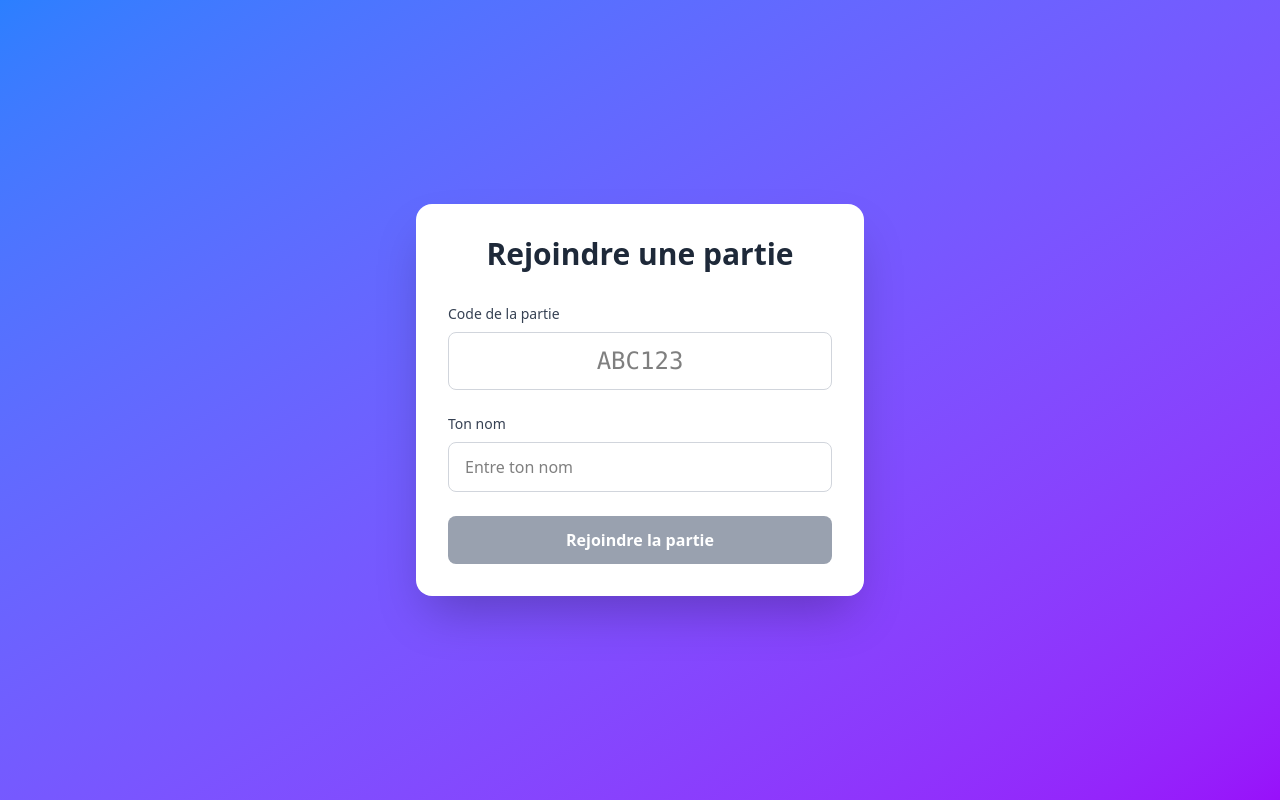
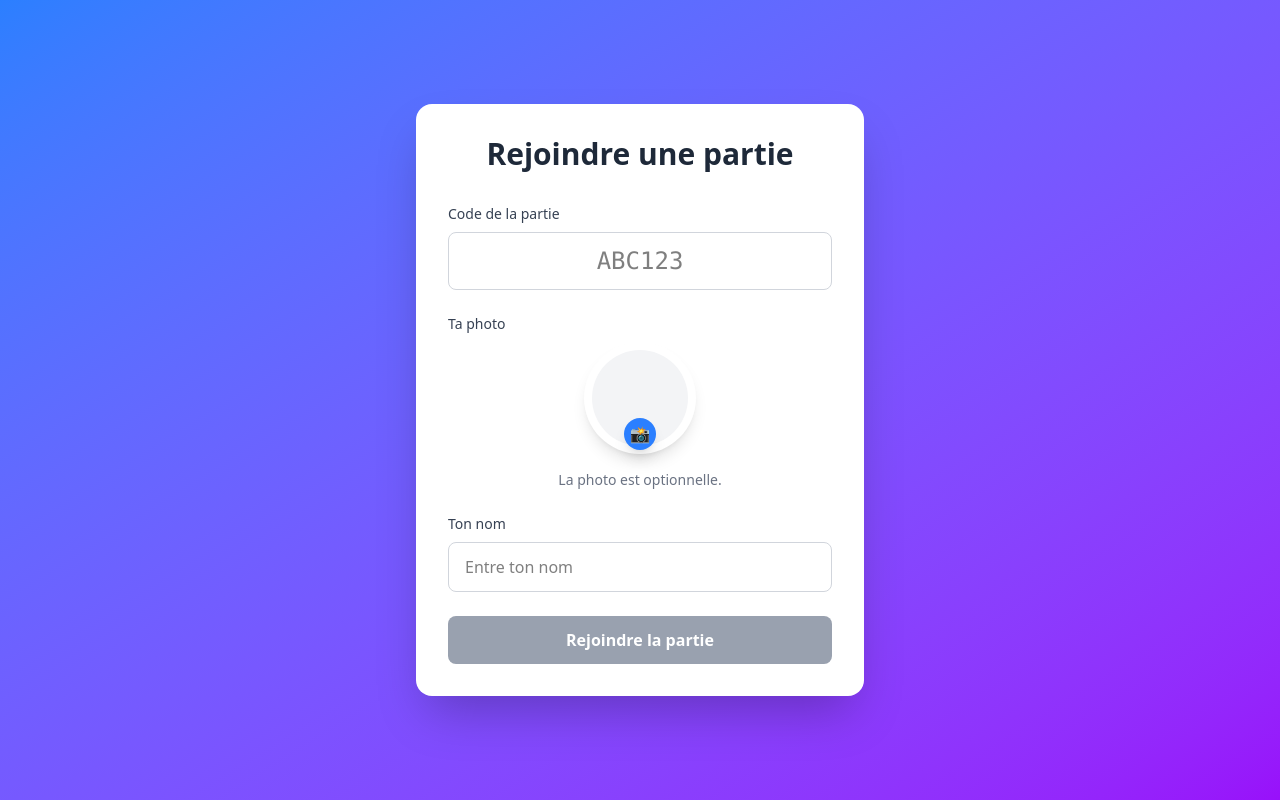
Before and after one commit to Emk0oo/La-roulette-russe, a Nuxt app: page /join in a window 1280 px wide. Built offline with nearby package versions, Linux system fonts and the light colour scheme; no server answers.

Commit message:
[ADD] photo

```diff
--- a/pages/admin/dashboard.vue
+++ b/pages/admin/dashboard.vue
@@ -54,7 +54,7 @@
             >
               <div class="flex items-center space-x-3">
                 <div
-                  class="w-12 h-12 bg-white rounded-full flex items-center justify-center"
+                    class="w-12 h-12 bg-white rounded-full flex items-center justify-center overflow-hidden"
                 >
                   <span class="text-2xl">{{ getPlayerEmoji(player.id) }}</span>
                 </div>
--- a/pages/join.vue
+++ b/pages/join.vue
@@ -15,6 +15,35 @@
               class="w-full px-4 py-3 border border-gray-300 rounded-lg text-center text-2xl font-mono uppercase focus:outline-none focus:ring-2 focus:ring-blue-500"
               @input="gameCode = gameCode.toUpperCase()"
           >
+        </div>
+
+        <!-- Section photo avec condition v-if/v-else -->
+        <div class="space-y-4">
+          <label class="block text-sm font-medium text-gray-700 mb-2">Ta photo</label>
+
+          <!-- Photo déjà prise -->
+          <div v-if="photo" class="relative w-28 h-28 mx-auto rounded-full shadow-lg bg-white flex items-center justify-center">
+            <img :src="photo" alt="Photo capturée" class="w-24 h-24 object-cover rounded-full">
+            <button
+                @click="restartCamera"
+                class="absolute top-1 right-1 bg-gray-200 p-1 rounded-full shadow hover:bg-gray-300"
+            >
+              <span class="text-gray-700 text-xs">✕</span>
+            </button>
+          </div>
+
+          <!-- Capture de photo -->
+          <div v-else class="relative w-28 h-28 mx-auto rounded-full shadow-lg bg-white flex items-center justify-center">
+            <video ref="videoRef" autoplay class="w-24 h-24 object-cover rounded-full bg-gray-100"></video>
+            <button
+                @click="capturePhoto"
+                class="absolute bottom-1 bg-blue-500 text-white w-8 h-8 rounded-full shadow-lg flex items-center justify-center hover:bg-blue-600 transition"
+            >
+              📸
+            </button>
+          </div>
+
+          <p class="text-sm text-gray-500 mt-2 text-center">La photo est optionnelle.</p>
         </div>
 
         <!-- Nom du joueur -->
@@ -46,34 +75,104 @@
 
       <!-- État connecté -->
       <div v-else class="text-center">
-        <div class="text-6xl mb-4">{{ playerEmoji }}</div>
+        <img v-if="photo" :src="photo" alt="Photo du joueur" class="w-24 h-24 rounded-full mx-auto mb-4">
+        <div v-else class="text-6xl mb-4">{{ playerEmoji }}</div>
         <h2 class="text-2xl font-bold text-gray-800 mb-2">Bienvenue {{ playerName }}!</h2>
         <p class="text-gray-600 mb-4">Tu es connecté à la partie</p>
         <div class="bg-gray-100 rounded-lg p-4 mb-4">
           <p class="text-lg font-mono">{{ gameCode }}</p>
         </div>
-        <p class="text-gray-500">En attente du lancement de la partie...</p>
+        <p class="text-gray-500 mb-4">En attente du lancement de la partie...</p>
       </div>
     </div>
   </div>
 </template>
 
 <script setup>
-const { $socket } = useNuxtApp()
-const router = useRouter()
+const { $socket } = useNuxtApp();
+const router = useRouter();
 
-const gameCode = ref('')
-const playerName = ref('')
-const joined = ref(false)
-const error = ref('')
-const playerEmoji = ref('🎮')
+const gameCode = ref('');
+const playerName = ref('');
+const joined = ref(false);
+const error = ref('');
+const photo = ref(null); // Pour stocker l'image capturée en base64
+const playerEmoji = ref('🎮');
+const videoRef = ref(null); // Référence au tag <video>
+const stream = ref(null); // Stocke le flux vidéo
 
+// Démarrer la caméra
+const startCamera = async () => {
+  try {
+    stream.value = await navigator.mediaDevices.getUserMedia({ video: true });
+    if (videoRef.value) {
+      videoRef.value.srcObject = stream.value;
+    }
+    error.value = ''; // Réinitialiser les erreurs si tout fonctionne
+  } catch (err) {
+    console.error('Erreur lors de l\'accès à la caméra:', err);
+    if (err.name === 'NotAllowedError') {
+      error.value = 'Vous devez autoriser l\'accès à la caméra pour capturer une photo.';
+    } else if (err.name === 'NotFoundError') {
+      error.value = 'Aucune caméra n\'a été trouvée sur cet appareil.';
+    } else {
+      error.value = 'Une erreur inattendue s\'est produite lors de l\'accès à la caméra.';
+    }
+  }
+};
+
+// Capturer une photo
+const capturePhoto = () => {
+  const canvas = document.createElement('canvas');
+  const video = videoRef.value;
+
+  canvas.width = video.videoWidth;
+  canvas.height = video.videoHeight;
+
+  const context = canvas.getContext('2d');
+  context.drawImage(video, 0, 0, canvas.width, canvas.height);
+
+  photo.value = canvas.toDataURL('image/png'); // Convertir l'image en base64
+
+  // Arrêter le flux vidéo après capture
+  if (stream.value) {
+    stream.value.getTracks().forEach((track) => track.stop());
+    stream.value = null;
+  }
+};
+
+// Relancer la caméra après suppression de la photo
+const restartCamera = () => {
+  photo.value = null; // Réinitialiser la photo
+  startCamera(); // Relancer la caméra
+};
+
+// Rejoindre une partie
+const joinGame = () => {
+  if (!gameCode.value || !playerName.value) {
+    error.value = 'Merci de remplir tous les champs obligatoires.';
+    return;
+  }
+
+
+  const payload = {
+    gameId: gameCode.value,
+    playerName: playerName.value,
+  };
+
+
+
+  localStorage.setItem('playerName', playerName.value);
+
+  $socket.emit('join-room', payload);
+};
+
+// Démarrer la caméra au montage du composant
 onMounted(() => {
   if (!$socket.connected) {
-    $socket.connect()
+    $socket.connect();
   }
-
-  // Écouter la confirmation de connexion
+  startCamera();
   $socket.on('joined-room', ({ gameId, players }) => {
     console.log('Rejoint la room avec succès')
     joined.value = true
@@ -103,28 +202,5 @@ onMounted(() => {
     gameCode.value = ''
     error.value = 'La partie a été annulée'
   })
-})
-
-onUnmounted(() => {
-  $socket.off('joined-room')
-  $socket.off('join-error')
-  $socket.off('game-started-player') // au lieu de 'game-started'
-  $socket.off('host-disconnected')
-})
-
-const joinGame = () => {
-  if (!gameCode.value || !playerName.value) {
-    error.value = 'Merci de remplir tous les champs'
-    return
-  }
-
-  // Sauvegarder le nom du joueur
-  localStorage.setItem('playerName', playerName.value)
-
-  console.log('Tentative de connexion à la partie:', gameCode.value)
-  $socket.emit('join-room', {
-    gameId: gameCode.value,
-    playerName: playerName.value
-  })
-}
+});
 </script>
```
Lines whose indentation alone changed are shown as unchanged.
